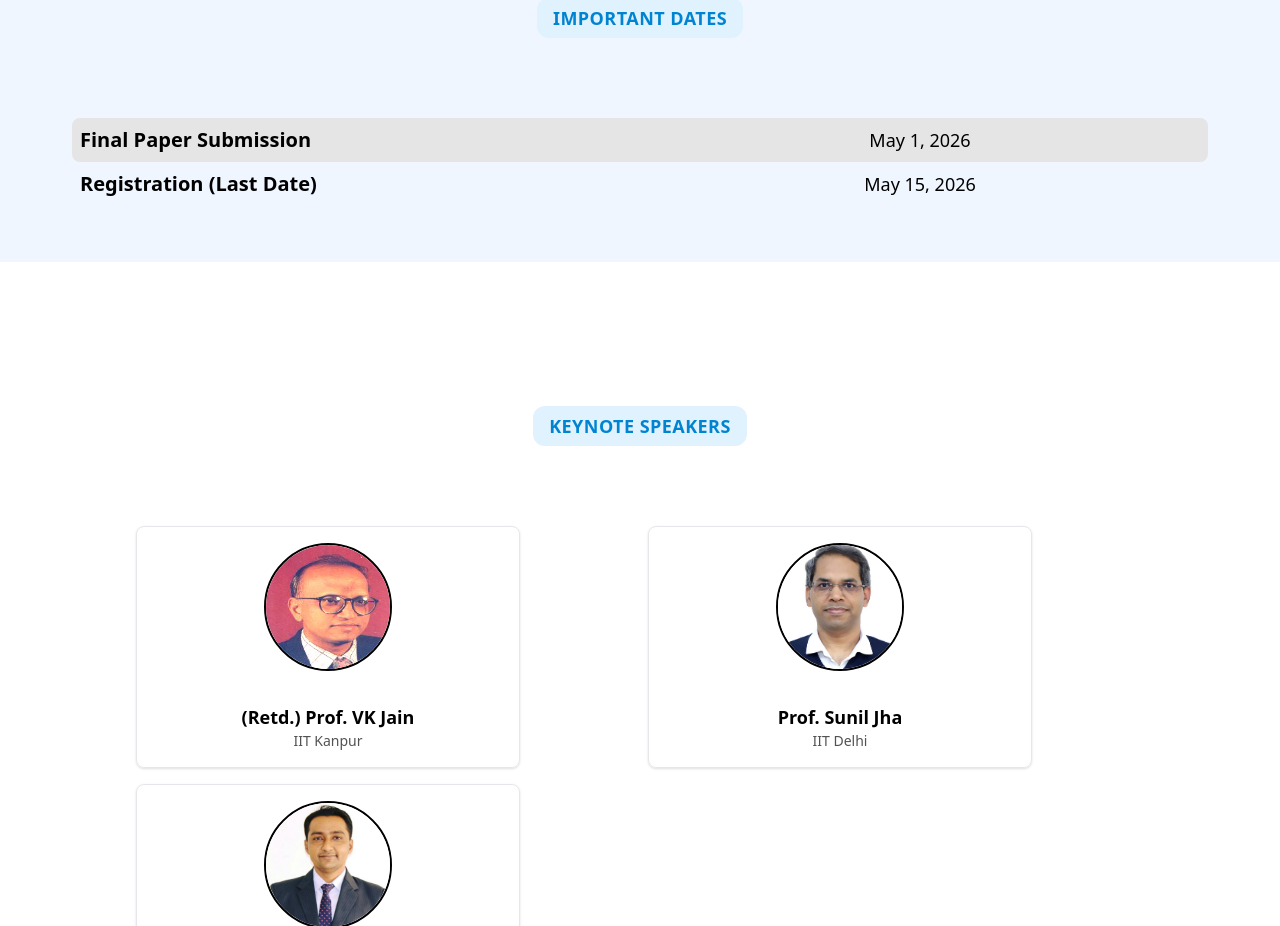
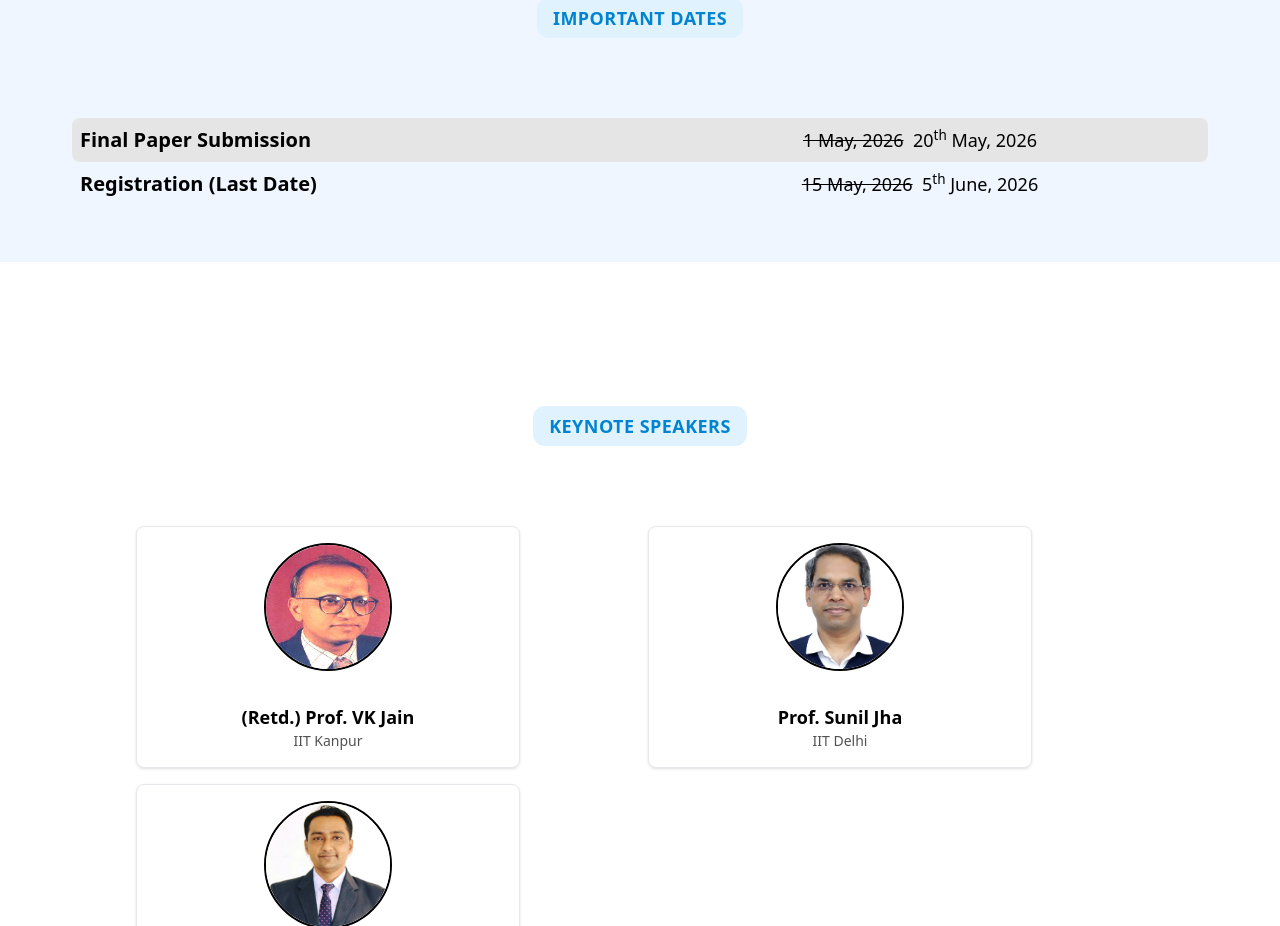
Before and after one commit to Maverick-08/ndpdsm, a React (Vite) app: page / in a window 1280 px wide. Shown: the part 4940-5866 px from the top of the page. Built offline with nearby package versions, Linux system fonts and the light colour scheme.

Commit message:
updated schedule dates

```diff
--- a/src/pages/landing/Schedule.tsx
+++ b/src/pages/landing/Schedule.tsx
@@ -8,11 +8,11 @@ const Schedule = () => {
       <div className="px-2 w-full max-w-6xl flex flex-col gap-2">
         <div className="w-full p-2 flex bg-neutral-200 rounded-lg">
           <p className="flex-1 text-xl font-semibold">Final Paper Submission</p>
-          <p className="flex-1 text-lg text-center">May 1, 2026</p>
+          <p className="flex-1 text-lg text-center"><s>1 May, 2026</s>&nbsp; 20<sup>th</sup> May, 2026</p>
         </div>
         <div className="w-full px-2 flex">
           <p className="flex-1 text-xl font-semibold">Registration (Last Date)</p>
-          <p className="flex-1 text-lg text-center">May 15, 2026</p>
+          <p className="flex-1 text-lg text-center"><s>15 May, 2026</s>&nbsp; 5<sup>th</sup> June, 2026</p>
         </div>
       </div>
     </div>
```
